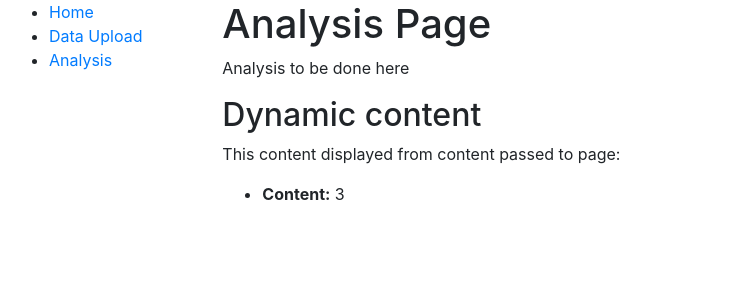
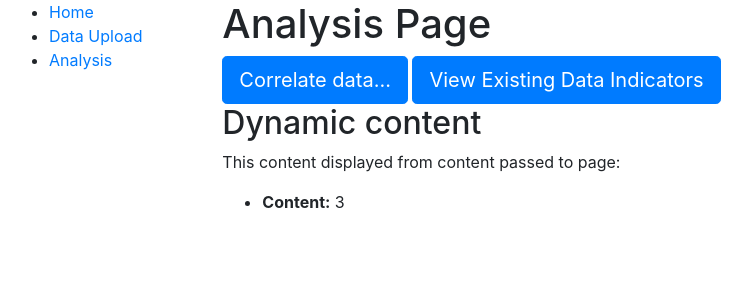
Before and after one commit to HealthBI/HealthBI, a Django app: page /HealthBI/analysis/ in a window 1280 px wide. Shown: the top 300 px of the page, without its empty margins (6-758 px from the left). Run offline with Django 4.2, Linux system fonts and the light colour scheme.

Commit message:
Added two new buttons on analysis page

```diff
--- a/Website/HealthBI/templates/analysis.html
+++ b/Website/HealthBI/templates/analysis.html
@@ -2,7 +2,14 @@
 
 {% block content %}
   <h1>Analysis Page</h1>
-  <p>Analysis to be done here</p>
+
+  <div
+    button type="button" class="btn btn-primary btn-lg">Correlate data...</button>
+  </div>
+
+  <div
+    button type="button" class="btn btn-primary btn-lg">View Existing Data Indicators</button>
+  </div>
   <h2>Dynamic content</h2>
   <p>This content displayed from content passed to page:</p>
   <ul>
```
